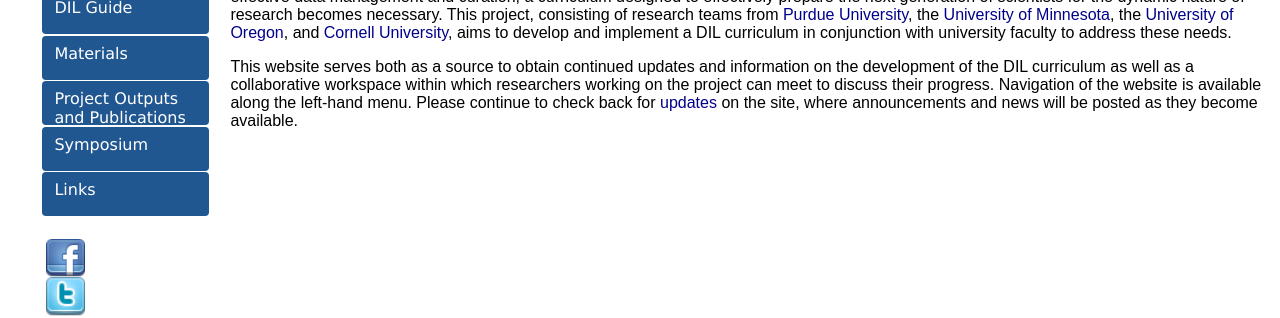
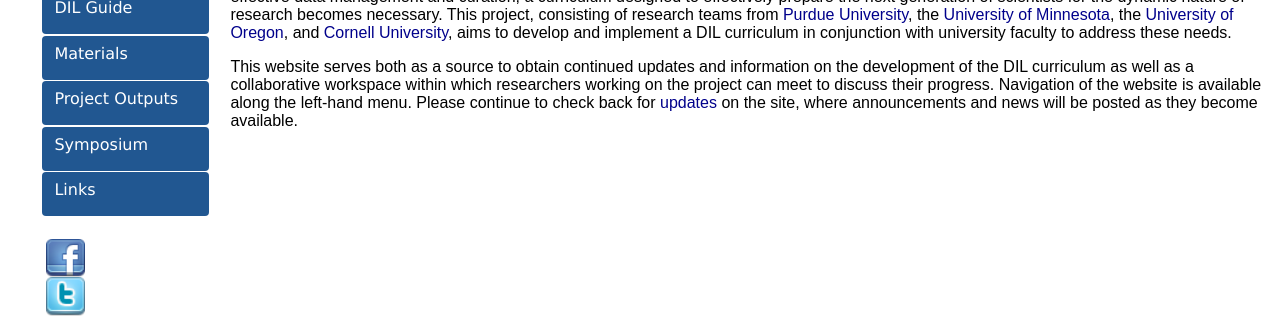
Before and after one commit to datainfolit/datainfolit, a Jekyll site: the page built from index.html, in a window 1280 px wide. Shown: the part 362-680 px from the top of the page. Built offline with Jekyll 4.4.1, drawn with Linux system fonts in a browser that asks for light colours.

Commit message:
Update nav.html

```diff
--- a/_includes/nav.html
+++ b/_includes/nav.html
@@ -6,7 +6,7 @@
     <li><a href="/partners" class="button">Partners</a></li>
     <li><a href="/dilguide" class="button">DIL Guide</a></li>
     <li><a href="/materials" class="button">Materials</a></li>
-    <li><a href="/publications" class="button">Project Outputs and Publications</a></li>
+    <li><a href="/publications" class="button">Project Outputs</a></li>
     <li><a href="/symposium" class="button">Symposium</a></li>
     <li><a href="/links"class="button">Links</a></li>
   </ul>
```
